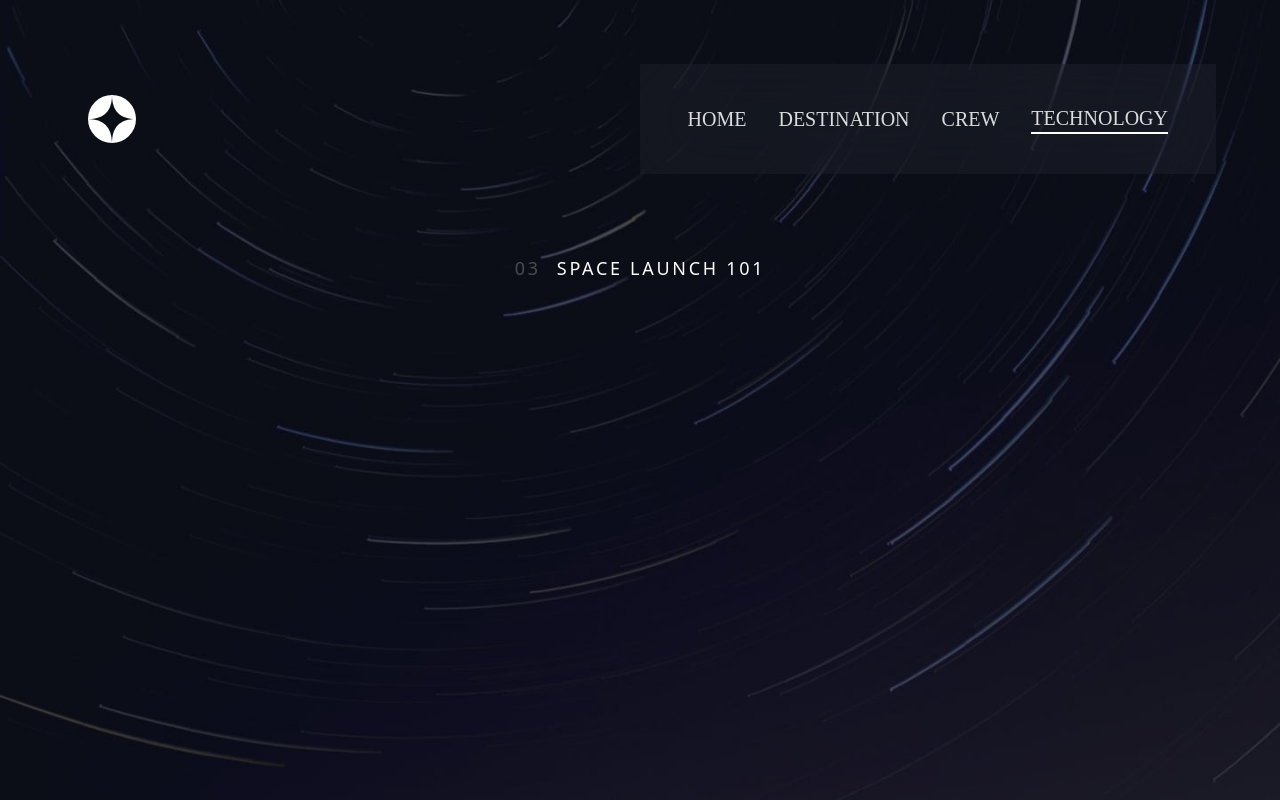
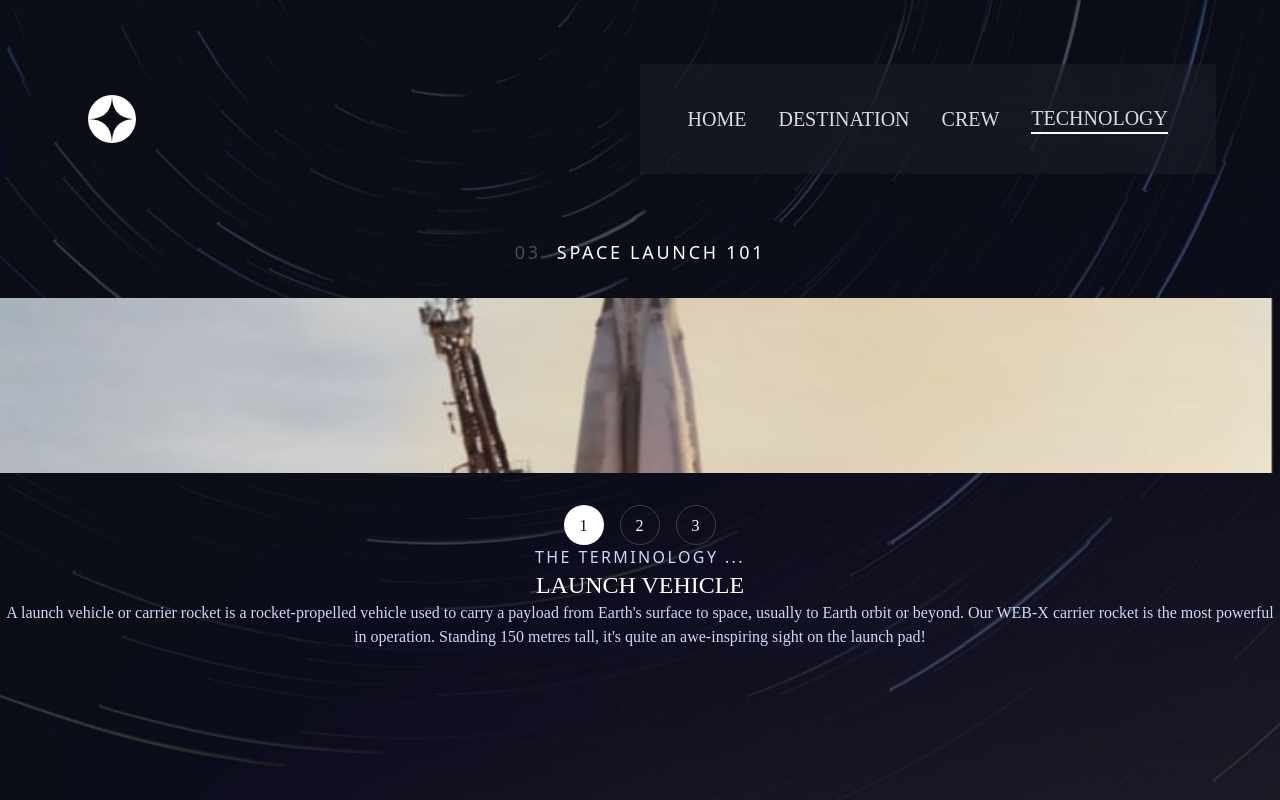
Before and after one commit to RonaldMamani/SpaceTourism_Angular, an Angular app: page /technology in a window 1280 px wide. Built offline with nearby package versions, Linux system fonts and the light colour scheme.

Commit message:
Adicionando a pagina de technology e adicionando os componentes

```diff
--- a/src/app/components/nav-mobile/nav-mobile.component.html
+++ b/src/app/components/nav-mobile/nav-mobile.component.html
@@ -6,7 +6,7 @@
         <img (click)="Open = true" class="px-6 py-9" src="../../../assets/shared/icon-hamburger.svg" alt="">
     }@else {
         <div class="
-            bg-[#ffffff0a] backdrop-blur-2xl w-[65vw] h-screen relative
+            bg-[#ffffff0a] backdrop-blur-2xl w-[65vw] h-screen relative z-20
             ">
             <img (click)="Open = false" class="absolute right-0 px-6 py-9" src="../../../assets/shared/icon-close.svg" alt="">
             <div class="px-8 py-28 flex flex-col gap-8">
--- /dev/null
+++ b/src/app/components/nav-tech/nav-tech.component.html
@@ -0,0 +1,20 @@
+<nav class="flex justify-center gap-4">
+    <button
+        [ngClass]="{'bg-white text-[#0B0D17]' : launch, 'text-white' : !launch}"
+        (click)="showLaunch()"
+        class="w-[40px] h-[40px] rounded-full border-white/20 border text-center">
+        <span class="font-['Bellefair'] tracking-[1px]">1</span>
+    </button>
+    <button
+        [ngClass]="{'bg-white text-[#0B0D17]' : spaceport, 'text-white' : !spaceport}"
+        (click)="showSpacePort()"
+        class="w-[40px] h-[40px] rounded-full border-white/20 border text-center">
+        <span class="font-['Bellefair'] tracking-[1px]">2</span>
+    </button>
+    <button
+        [ngClass]="{'bg-white text-[#0B0D17]' : capsule, 'text-white' : !capsule}"
+        (click)="showCapsule()"
+        class="w-[40px] h-[40px] rounded-full border-white/20 border text-center">
+        <span class="font-['Bellefair'] tracking-[1px]">3</span>
+    </button>
+</nav>
--- /dev/null
+++ b/src/app/components/nav-tech/nav-tech.component.ts
@@ -0,0 +1,31 @@
+import { NgClass } from '@angular/common';
+import { Component, EventEmitter, Input, Output } from '@angular/core';
+
+@Component({
+  selector: 'app-nav-tech',
+  standalone: true,
+  imports: [NgClass],
+  templateUrl: './nav-tech.component.html',
+  styleUrl: './nav-tech.component.scss'
+})
+export class NavTechComponent {
+  @Input() launch: boolean = true;
+  @Input() spaceport: boolean = false;
+  @Input() capsule: boolean = false;
+
+  @Output() showLaunchEvent: EventEmitter<void> = new EventEmitter<void>();
+  @Output() showSpacePortEvent: EventEmitter<void> = new EventEmitter<void>();
+  @Output() showCapsuleEvent: EventEmitter<void> = new EventEmitter<void>();
+
+  showLaunch(): void {
+    this.showLaunchEvent.emit();
+  }
+
+  showSpacePort(): void {
+    this.showSpacePortEvent.emit();
+  }
+
+  showCapsule(): void {
+    this.showCapsuleEvent.emit();
+  }
+}
--- /dev/null
+++ b/src/app/components/tech-info/tech-info.component.html
@@ -0,0 +1,5 @@
+<div class="flex flex-col text-center">
+    <h5 class="text-[#D0D6F9] font-['Barlow Condensed'] tracking-[2.4px] uppercase">The Terminology ...</h5>
+    <h6 class="text-white font-['Bellefair'] text-2xl uppercase">{{Name}}</h6>
+    <p class="text-[#D0D6F9] font-['Barlow']">{{Descrition}}</p>
+</div>
--- a/src/app/pages/technology/technology.component.html
+++ b/src/app/pages/technology/technology.component.html
@@ -4,7 +4,60 @@
     lg:bg-[url('./assets/technology/background-technology-desktop.jpg')]
     ">
     <app-header />
-    <div class="pt-4 px-6">
+    <div class="">
         <app-title-page number="03" title="SPACE LAUNCH 101" />
+        <div class="py-8 flex flex-col gap-8">
+            <div>
+                @if (launch) {
+                    <div class="
+                        bg-[url('./assets/technology/image-launch-vehicle-landscape.jpg')] bg-cover bg-top h-[175px]
+                        "></div>
+                }
+                @if (spaceport) {
+                    <div class="
+                        bg-[url('./assets/technology/image-spaceport-landscape.jpg')] bg-cover bg-top h-[175px]
+                    "></div>
+                }
+                @if (capsule) {
+                    <div class="
+                        bg-[url('./assets/technology/image-space-capsule-landscape.jpg')] bg-cover bg-top h-[175px]
+                    "></div>
+                }
+            </div>
+            <div>
+                <app-nav-tech
+                    [launch]="launch"
+                    [spaceport]="spaceport"
+                    [capsule]="capsule"
+                    (showLaunchEvent)="showLaunch()"
+                    (showSpacePortEvent)="showSpacePort()"
+                    (showCapsuleEvent)="showCapsule()"
+                />
+                @if (launch) {
+                    <app-tech-info
+                        Name="LAUNCH VEHICLE"
+                        Descrition="A launch vehicle or carrier rocket is a rocket-propelled vehicle used to carry a payload from Earth's surface
+                        to space, usually to Earth orbit or beyond. Our WEB-X carrier rocket is the most powerful in operation. Standing 150 metres
+                        tall, it's quite an awe-inspiring sight on the launch pad!"
+                    />
+                }
+                @if (spaceport) {
+                    <app-tech-info
+                        Name="SPACEPORT"
+                        Descrition="A spaceport or cosmodrome is a site for launching (or receiving) spacecraft, by analogy to the seaport for
+                        ships or airport for aircraft. Based in the famous Cape Canaveral, our spaceport is ideally situated to take advantage of
+                        the Earth’s rotation for launch."
+                    />
+                }
+                @if (capsule) {
+                    <app-tech-info
+                        Name="SPACE CAPSULE"
+                        Descrition="A space capsule is an often-crewed spacecraft that uses a blunt-body reentry capsule to reenter the Earth's
+                        atmosphere without wings. Our capsule is where you'll spend your time during the flight. It includes a space gym, cinema,
+                        and plenty of other activities to keep you entertained."
+                    />
+                }
+            </div>
+        </div>
     </div>
 </section>
--- a/src/app/pages/technology/technology.component.ts
+++ b/src/app/pages/technology/technology.component.ts
@@ -1,14 +1,38 @@
 import { Component } from '@angular/core';
 import { HeaderComponent } from '../../components/header/header.component';
 import { TitlePageComponent } from '../../components/title-page/title-page.component';
+import { TechInfoComponent } from '../../components/tech-info/tech-info.component';
+import { NgClass } from '@angular/common';
+import { NavTechComponent } from '../../components/nav-tech/nav-tech.component';
 
 @Component({
   selector: 'app-technology',
   standalone: true,
-  imports: [HeaderComponent,TitlePageComponent],
+  imports: [NgClass,HeaderComponent,TitlePageComponent, NavTechComponent, TechInfoComponent],
   templateUrl: './technology.component.html',
   styleUrl: './technology.component.scss'
 })
 export class TechnologyComponent {
 
+  launch: boolean = true
+  spaceport: boolean = false
+  capsule: boolean = false
+
+  showLaunch() {
+    this.launch = true
+    this.spaceport = false
+    this.capsule = false
+  }
+
+  showSpacePort() {
+    this.launch = false
+    this.spaceport = true
+    this.capsule = false
+  }
+
+  showCapsule() {
+    this.launch = false
+    this.spaceport = false
+    this.capsule = true
+  }
 }
```
Also changed, not shown: src/app/components/tech-info/tech-info.component.ts (added, +13 -0 lines), src/app/components/nav-tech/nav-tech.component.scss (added), src/app/components/tech-info/tech-info.component.scss (added), 2 other files (tests, documents, lock files or other folders).
